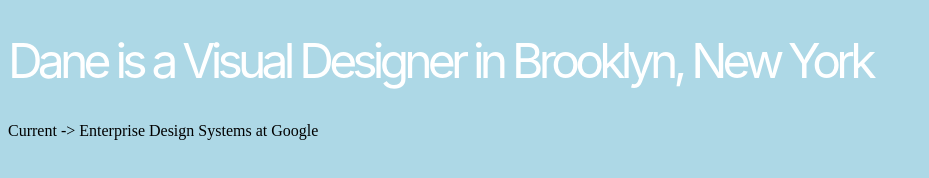
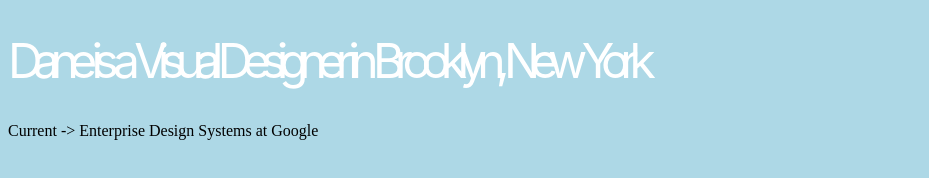
Before and after one commit to danegalbraith/portfolio-site, a plain HTML site: page index.html in a window 1280 px wide. Shown: the whole page, without its empty margins (0-929 px from the left). Drawn offline with Linux system fonts and the light colour scheme.

Commit message:
Update style.css

```diff
--- a/style.css
+++ b/style.css
@@ -7,7 +7,7 @@ body {
     font-family: Inter, sans-serif;
     font-weight: 400;
     font-size: 48px;
-    letter-spacing: -0.1em;
+    letter-spacing: -0.2em;
     line-height: 1.2em;
     text-transform: none;
     text-decoration: none;
```
